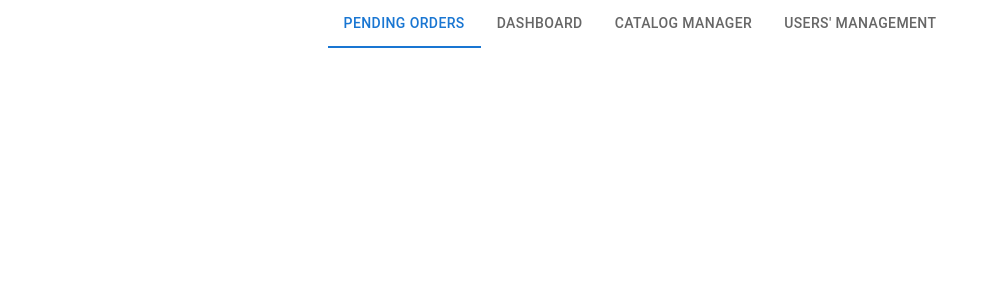
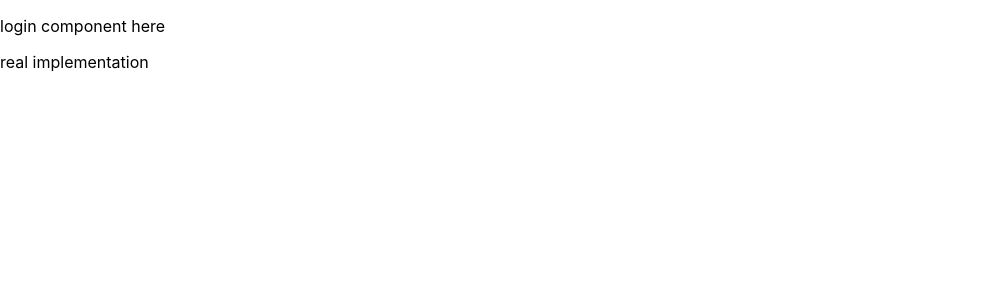
Before and after one commit to developers-bootcamp/yellow-client, a React (Create React App) app: page / in a window 1280 px wide. Shown: the top 300 px of the page, without its empty margins (0-998 px from the left). Built offline with nearby package versions, Linux system fonts and the light colour scheme.

Commit message:
fixedNavegation

```diff
--- a/src/App.tsx
+++ b/src/App.tsx
@@ -2,10 +2,12 @@ import React from 'react';
 import logo from './logo.svg';
 import './App.css';
 import Routing from './components/routing';
+import LandingPage from './pages/landingPage';
+import { BrowserRouter } from 'react-router-dom';
 
 function App() {
   return (<>
-   <Routing/>
+    <Routing/>
  </> );
 }
 
--- a/src/components/navTabs.tsx
+++ /dev/null
@@ -1,31 +0,0 @@
-import * as React from 'react';
-import Box from '@mui/material/Box';
-import Tabs from '@mui/material/Tabs';
-import Tab from '@mui/material/Tab';
-import { Outlet, useNavigate } from 'react-router-dom';
-
-export default function NavTabs() {
-
-  const [value, setValue] = React.useState("pendingOrders");
-
-  let navigater=useNavigate()
-
-  const handleChange = (event: React.SyntheticEvent, newValue: string) => {
-    setValue(newValue);
-    navigater(`/${newValue}`)
-  };
-
-  return (
-    <Box sx={{ width: '100%', bgcolor: 'background.paper' }}>
-      <Tabs value={value}
-            onChange={handleChange}
-            centered>
-        <Tab value="pendingOrders" label="Pending Orders" />
-        <Tab value="dashboard" label="Dashboard" />
-        <Tab value="catalogManager" label="Catalog Manager" />
-        <Tab value="usersManagement" label="Users' Management" />
-      </Tabs>
-      <Outlet></Outlet>
-    </Box>
-  );
-}
--- a/src/components/routing.tsx
+++ b/src/components/routing.tsx
@@ -1,10 +1,10 @@
 import { BrowserRouter, Route, Routes } from "react-router-dom"
 import PendingOrders from "./pendingOrders"
-import NavTabs from "./navTabs";
 import UsersManagement from "./usersManagement";
 import CatalogManager from "./catalogManager";
 import Dashboard from "./dashboard";
-import { Login } from "@mui/icons-material";
+import LandingPage from "../pages/landingPage";
+import Login from "./login";
 const Routing: React.FC = () => {
 
 
@@ -13,13 +13,13 @@ return (
 <>
  <BrowserRouter>
    <Routes>
-       <Route  path ='/' element={<NavTabs></NavTabs>}>
-       <Route  path ='login' element={<Login/>}> </Route>
+       <Route  path ='/' element={<Login/>}></Route>
+       <Route  path ='/LandingPage' element={<LandingPage></LandingPage>}>
        <Route  path ='pendingOrders' element={<PendingOrders/>}> </Route>
        <Route  path ='usersManagement' element={<UsersManagement/>}> </Route>
        <Route  path ='CatalogManager' element={<CatalogManager/>}> </Route>
        <Route  path ='Dashboard' element={<Dashboard/>}> </Route>
-      </Route>
+       </Route>
    </Routes>
  </BrowserRouter>
 </>
--- /dev/null
+++ b/src/pages/landingPage.tsx
@@ -0,0 +1,35 @@
+import React, { useEffect } from 'react';
+import { useDispatch } from 'react-redux';
+import { FetchAllOrdersAction } from '../redux/actions/orderAction';
+import Box from '@mui/material/Box';
+import Tabs from '@mui/material/Tabs';
+import Tab from '@mui/material/Tab';
+import { Outlet, useNavigate } from 'react-router-dom';
+ const LandingPage: React.FC = () => {
+ const [value, setValue] = React.useState("pendingOrders");
+       let navigater=useNavigate()
+       useEffect(() => {
+       navigater(`/${value}`)
+      }, []);
+
+      const handleChange = (event: React.SyntheticEvent, newValue: string) => {
+        setValue(newValue);
+        navigater(`/${newValue}`)
+      };
+
+      return (
+        <Box sx={{ width: '100%', bgcolor: 'background.paper' }}>
+          <Tabs value={value}
+                onChange={handleChange}
+                centered>
+            <Tab value="pendingOrders" label="Pending Orders" />
+            <Tab value="dashboard" label="Dashboard" />
+            <Tab value="catalogManager" label="Catalog Manager" />
+            <Tab value="usersManagement" label="Users' Management" />
+          </Tabs>
+          <Outlet></Outlet>
+        </Box>
+      );
+  };
+
+  export default LandingPage
```
Also changed, not shown: src/components/landingPage.tsx (deleted, +0 -18 lines).
